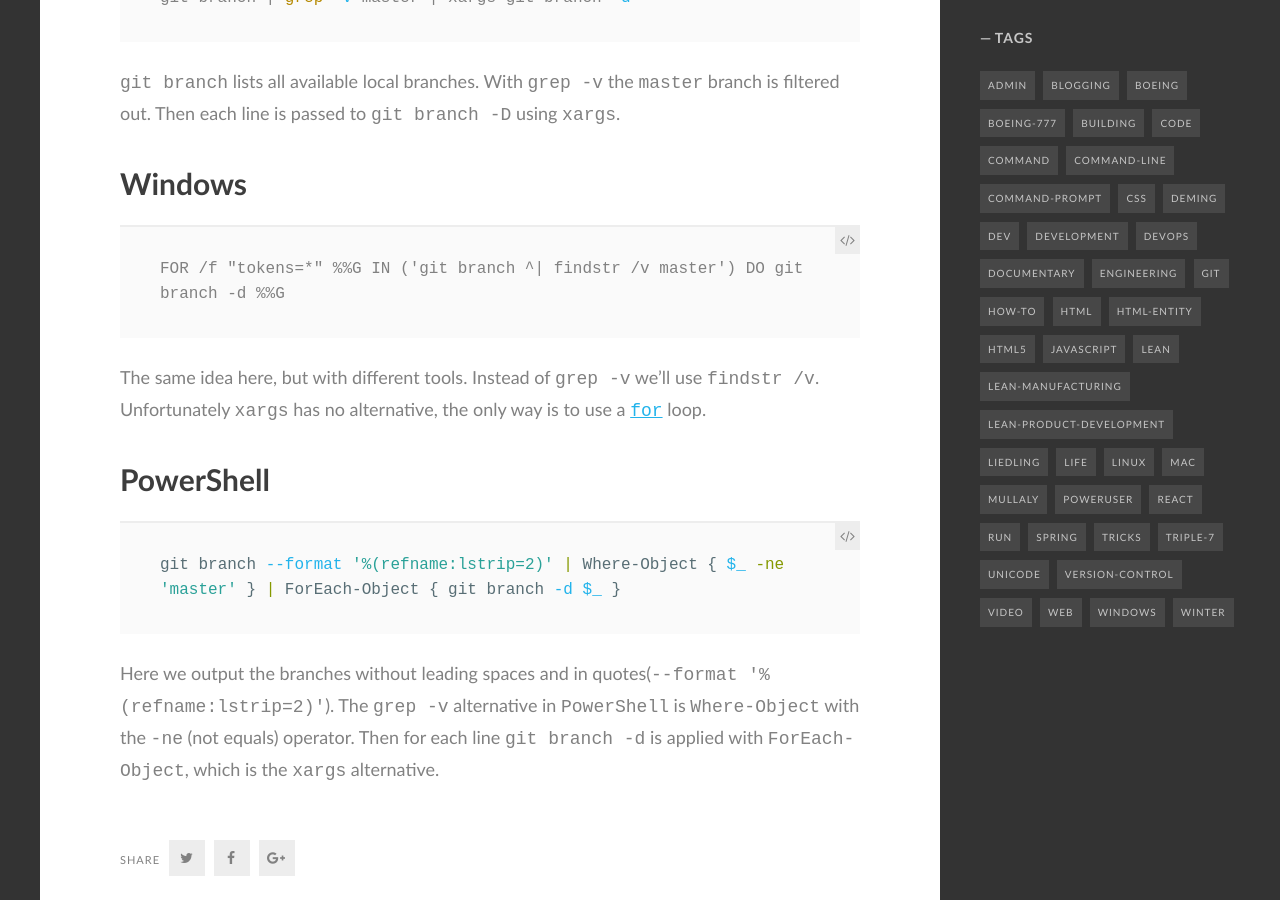
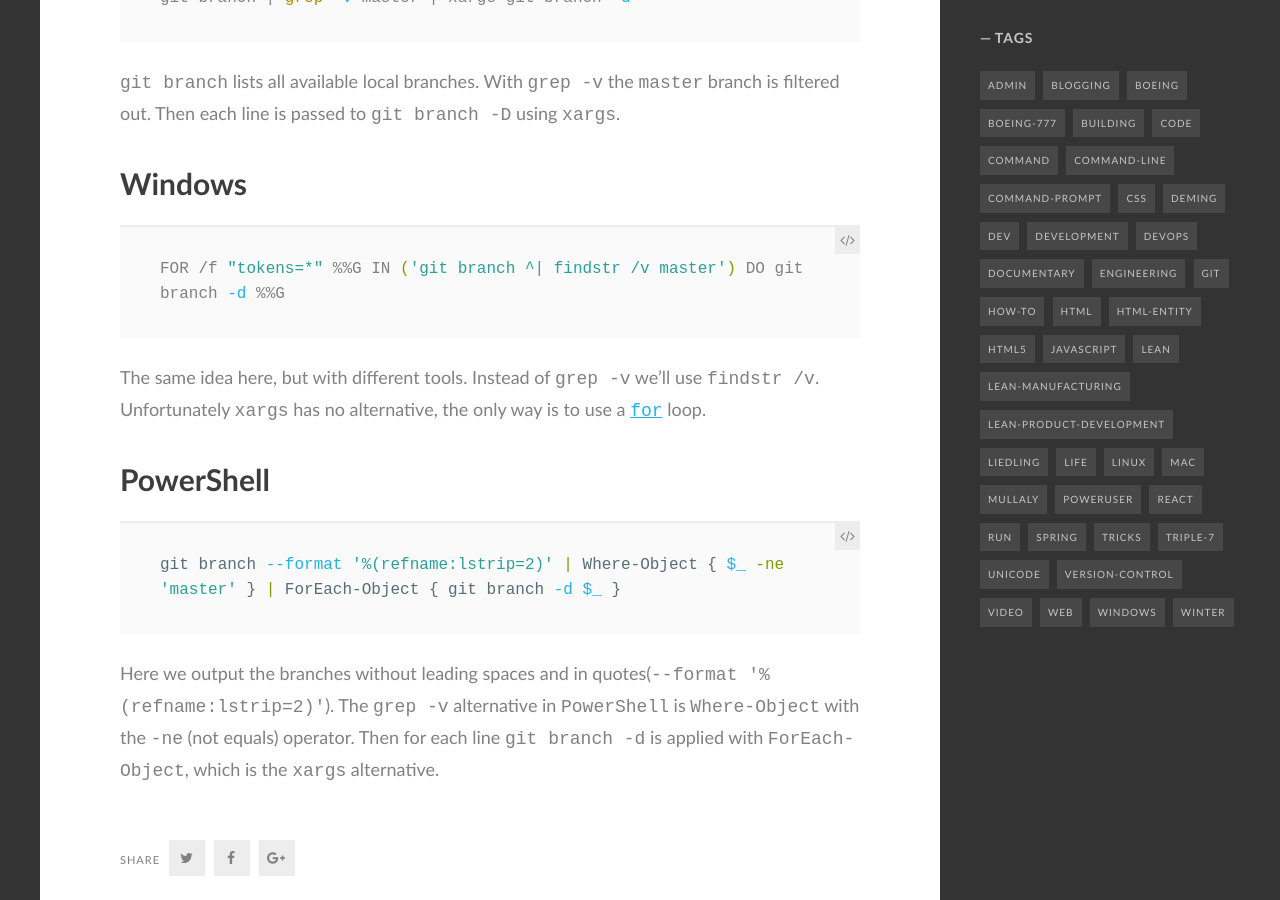
Before and after one commit to mdavid626/blog, a Jekyll site: the page built from _posts/2019-11-17-How-to-delete-all-local-branches-except-master-in-git.md, in a window 1280 px wide and 900 px high, scrolled down 1111 px. Built offline with Jekyll 4.4.1, drawn with Linux system fonts in a browser that asks for light colours; some web fonts are replaced; comment, search, counter and statistics services are not loaded.

Commit message:
Use shell for syntax highlighting

```diff
--- a/_posts/2019-11-17-How-to-delete-all-local-branches-except-master-in-git.md
+++ b/_posts/2019-11-17-How-to-delete-all-local-branches-except-master-in-git.md
@@ -9,16 +9,16 @@
 The idea is to list the local branches using `git branch`, filter the results and apply `git branch -d` for each line.
 
 ## Linux/MacOS
-{% highlight bash %}
+{% highlight shell %}
 git branch | grep -v master | xargs git branch -d
-{% endhighlight bash %}
+{% endhighlight shell %}
 
 `git branch` lists all available local branches. With `grep -v` the `master` branch is filtered out. Then each line is passed to `git branch -D` using `xargs`.
 
 ## Windows
-{% highlight dos %}
+{% highlight shell %}
 FOR /f "tokens=*" %%G IN ('git branch ^| findstr /v master') DO git branch -d %%G
-{% endhighlight dos %}
+{% endhighlight shell %}
 
 The same idea here, but with different tools. Instead of `grep -v` we'll use `findstr /v`. Unfortunately `xargs` has no alternative, the only way is to use a [`for`](https://ss64.com/nt/for_f.html) loop.
 
```
